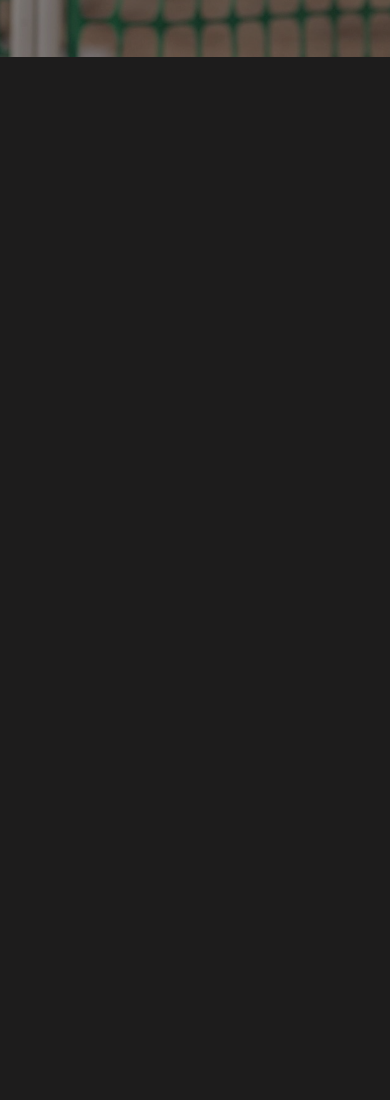
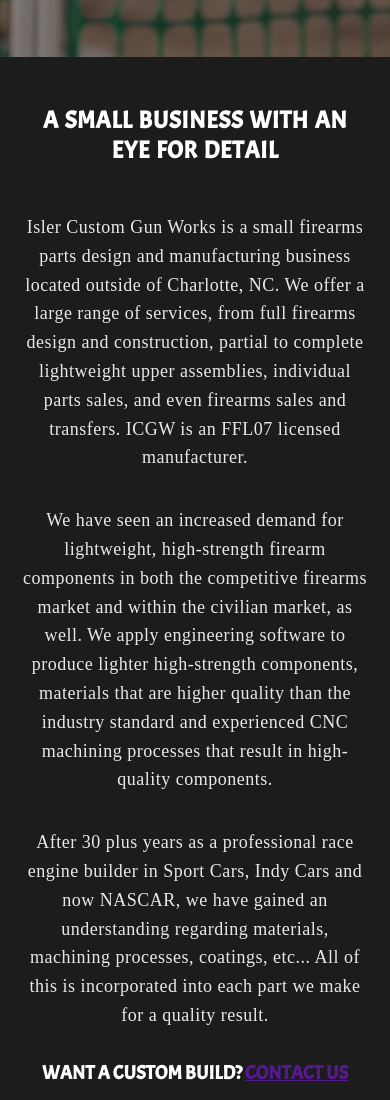
Before and after one commit to RobOsipo/ICGW-Mobile, a plain HTML site: page index.html in a window 390 px wide. Shown: the part 787-1887 px from the top of the page. Before the commit the page ends 844 px from the top, so only its background shows below. Drawn offline with nearby package versions, Linux system fonts and the light colour scheme.

Commit message:
finish origin section mobile

```diff
--- a/index.html
+++ b/index.html
@@ -11,6 +11,7 @@
 </head>
 <body>
     <main class="hero-flex-container">
+
         <div class="hero-flex-block top">
             <h2>Isler Custom Gun Works</h2>
         </div>
@@ -24,7 +25,16 @@
         <div class="hero-flex-block usa">
             <h3 class="flag">PROUD TO SAY 100% MADE IN THE USA!</h3>
         </div>
+
     </main>
+
+    <section class="origin-container">
+        <h1 class="origin-title">A SMALL BUSINESS WITH AN EYE FOR DETAIL</h1>
+        <p class="origin-text"> Isler Custom Gun Works is a small firearms parts design and manufacturing business located outside of Charlotte, NC. We offer a large range of services, from full firearms design and construction, partial to complete lightweight upper assemblies, individual parts sales, and even firearms sales and transfers. ICGW is an FFL07  licensed manufacturer.</p><br>
+        <p class="origin-text"> We have seen an increased demand for lightweight, high-strength firearm components in both the competitive firearms market and within the civilian market, as well. We apply engineering software to produce lighter high-strength components, materials that are higher quality than the industry standard and experienced CNC machining processes that result in high-quality components.</p><br>
+        <p class="origin-text">After 30 plus years as a professional race engine builder in Sport Cars, Indy Cars and now NASCAR, we have gained an understanding regarding materials, machining processes, coatings, etc...  All of this is incorporated into each part we make for a quality result.</p>
+        <h5 class="origin-business">WANT A CUSTOM BUILD? <a class="contact-us" href="">CONTACT US</a></h5>
+    </section>
 
 
 
--- a/index/index.css
+++ b/index/index.css
@@ -1,4 +1,9 @@
 @import url('https://fonts.googleapis.com/css2?family=EB+Garamond:ital,wght@1,600&display=swap');
+@import url('https://fonts.googleapis.com/css2?family=Acme&display=swap');
+/* //////////////////////////
+    GLOBAL STYLES
+////////////////////////////*/
+
 
 *{
     box-sizing: border-box;
@@ -12,6 +17,11 @@ body{
     color: #fff;
 }
 
+
+/* //////////////////////////
+    HERO SECTION
+////////////////////////////*/
+
 .hero-flex-container {
 
     min-height: 100vh;
@@ -22,9 +32,6 @@ body{
     flex-direction: column;
     background-color: rgb(70, 69, 69);;
     background-blend-mode: overlay;
-
-
-
 
 }
 .top {
@@ -40,6 +47,7 @@ body{
     align-items: center;
     margin-bottom: 5vh;
     font-family: 'EB Garamond', serif;
+    text-align: center;
 
 }
 .usa {
@@ -50,3 +58,41 @@ body{
     -webkit-background-clip: text; -webkit-text-fill-color: transparent; background-image: url('./home-images/usa-us-flag.gif');
     text-shadow: rgb(143, 171, 182) 0px 0px 10px;
 }
+
+
+/* //////////////////////////
+    ORIGIN TEXT CONTAINER
+////////////////////////////*/
+
+.origin-container {
+    min-height: 100vh;
+    display: flex;
+    flex-direction: column;
+    align-items: center;
+
+}
+.origin-title {
+    margin: 2em 1em;
+    text-align: center;
+    font-family: 'Acme', sans-serif;
+    word-spacing: .07em;
+    letter-spacing: .45px;
+}
+.origin-text {
+    text-align: center;
+    max-width: 90%;
+    margin-bottom: 1rem;
+    font-size: 1em;
+    font-family: adobe-garamond-pro;
+    font-weight: 400;
+    font-style: normal;
+    font-size: 18px;
+    letter-spacing: 0.5px;
+    line-height: 1.6em;
+    color: rgba(240,240,240,.97);
+}
+.origin-business {
+    font-family: 'Acme', sans-serif;
+    font-size: 1.2em;
+    margin: .8em 0;
+}
```
